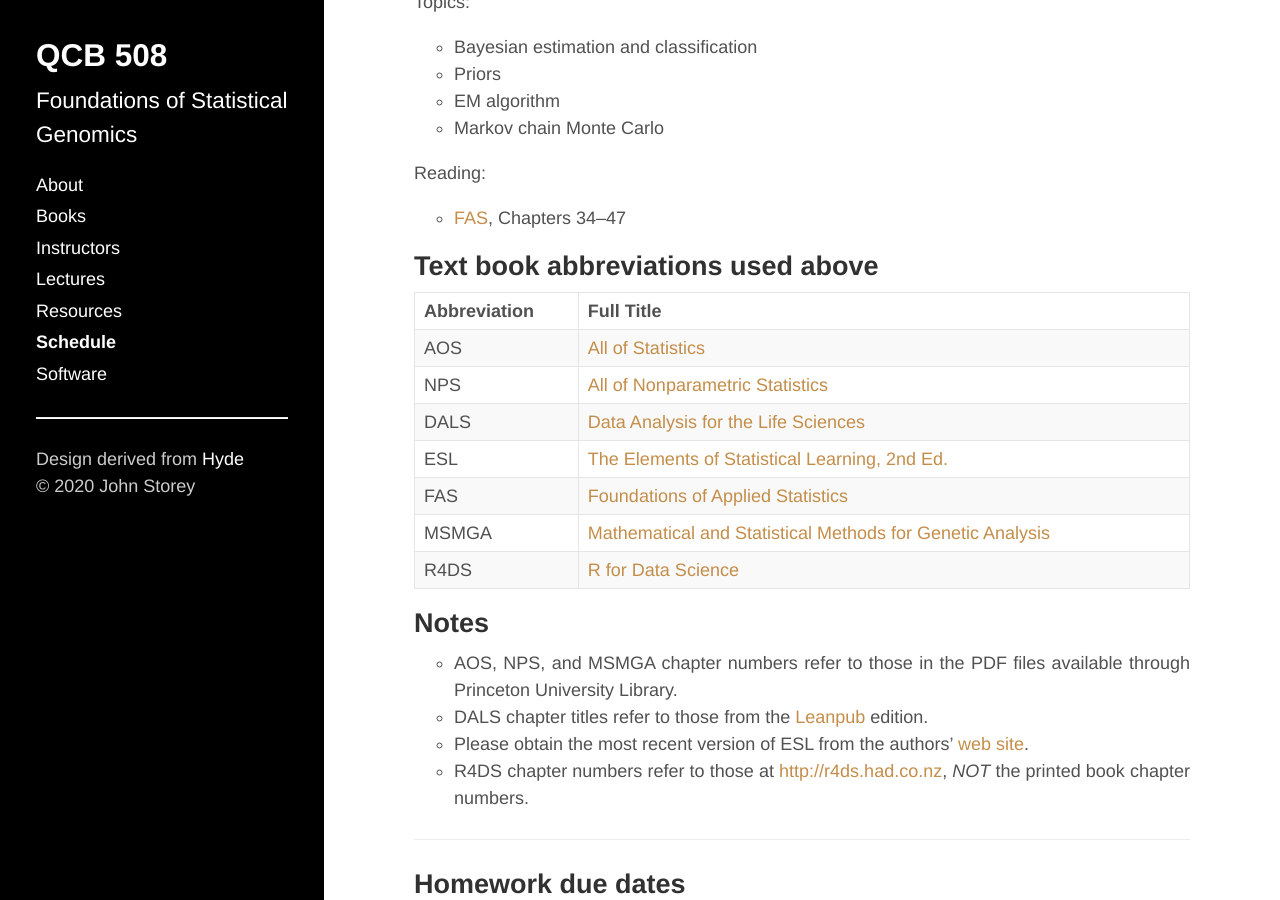
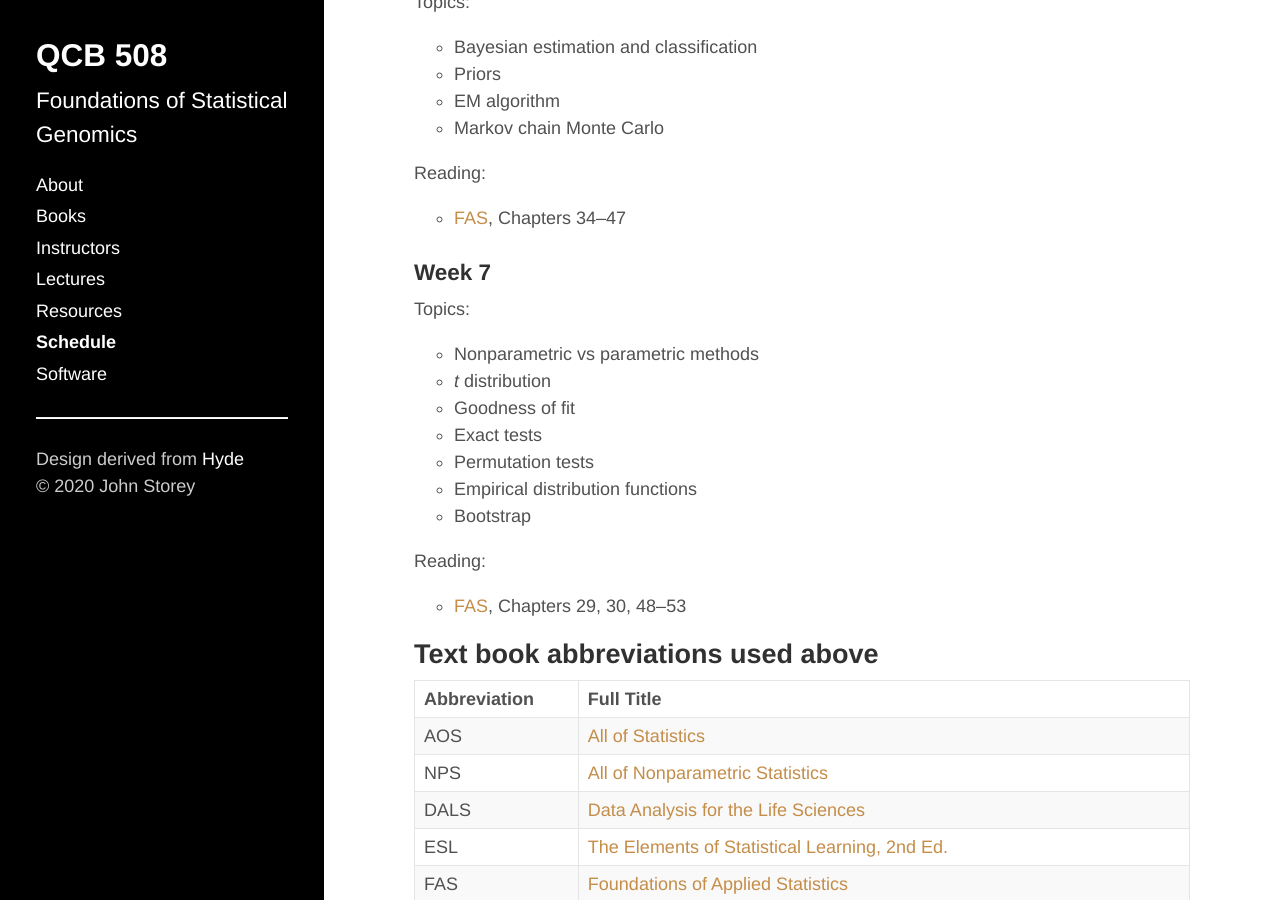
Before and after one commit to jdstorey/fsg, a Jekyll site: the page built from docs/schedule.md, in a window 1280 px wide and 900 px high, scrolled down 1800 px. Built offline with Jekyll 4.4.1, drawn with Linux system fonts in a browser that asks for light colours.

Commit message:
Week 7 materials

```diff
--- a/docs/schedule.md
+++ b/docs/schedule.md
@@ -88,6 +88,23 @@ Reading:
 
 - [FAS](https://jdstorey.org/fas/index.html), Chapters 34--47
 
+### Week 7
+
+Topics:
+
+- Nonparametric vs parametric methods
+- *t* distribution
+- Goodness of fit
+- Exact tests
+- Permutation tests
+- Empirical distribution functions
+- Bootstrap
+
+Reading:
+
+- [FAS](https://jdstorey.org/fas/index.html), Chapters 29, 30, 48--53
+
+
 ## Text book abbreviations used above
 
 | Abbreviation | Full Title |
```
Also changed, not shown: docs/lectures.md (+1 -1 lines), 1 other file.
